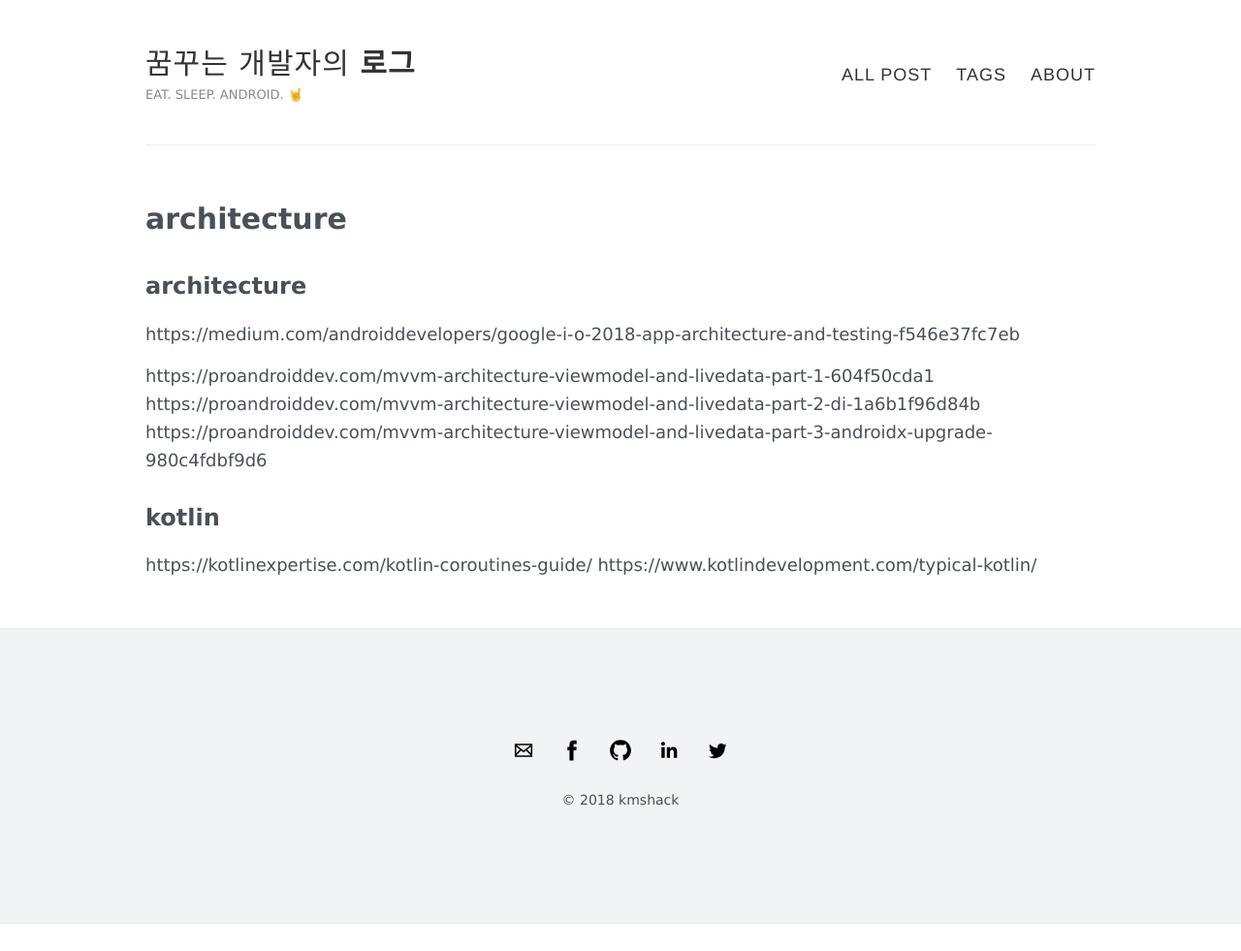
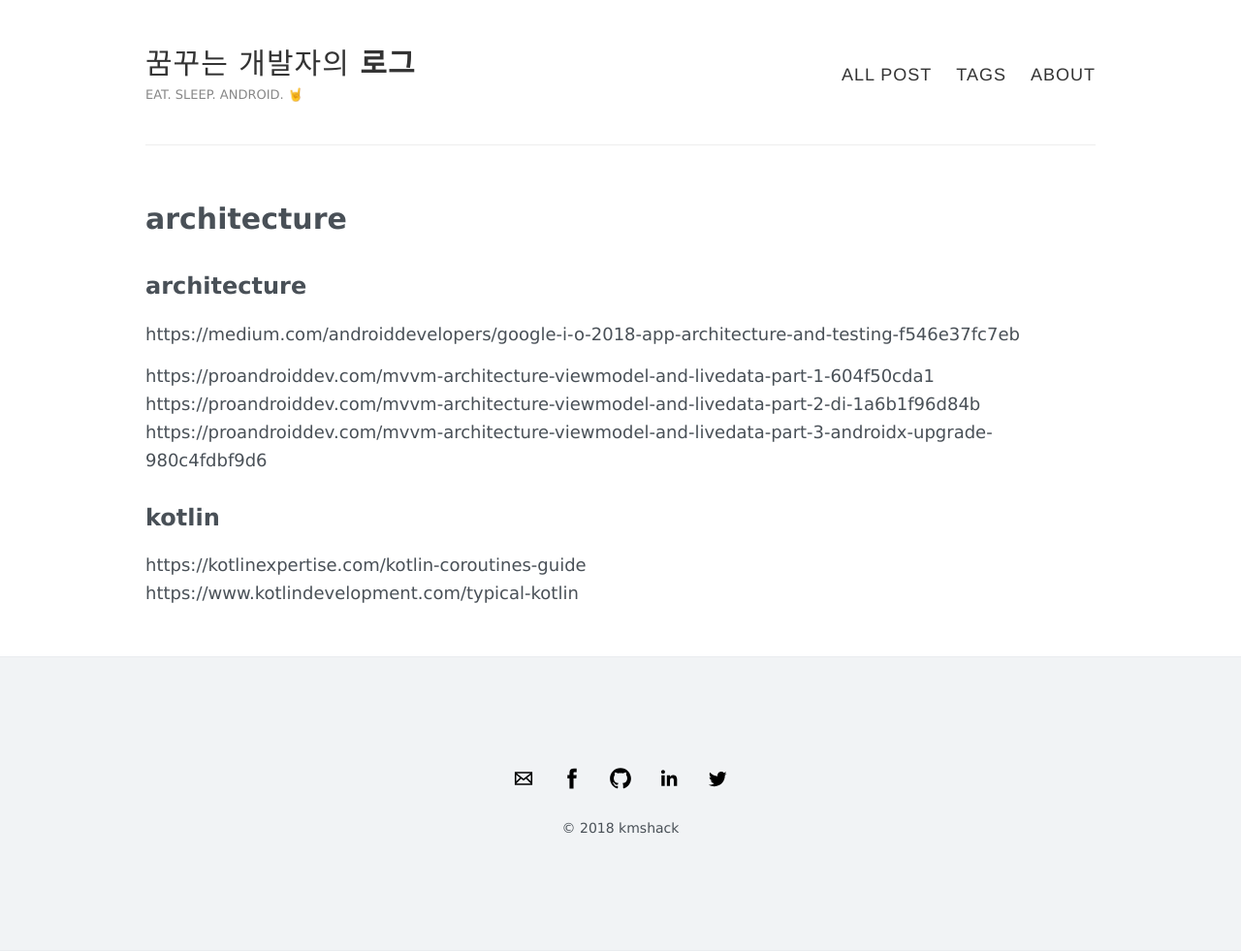
Before and after one commit to kmshack/blog.kmshack.kr, a Jekyll site: the page built from watingList.md, in a window 1280 px wide. Shown: the whole page at 97% size. Built offline with Jekyll 4.4.1, drawn with Linux system fonts in a browser that asks for light colours; our own code applies the rules of GitHub Pages for plain Markdown files; before the commit the page ends 953 px from its top, so only the background shows below that.

```diff
--- a/watingList.md
+++ b/watingList.md
@@ -7,5 +7,5 @@ https://proandroiddev.com/mvvm-architecture-viewmodel-and-livedata-part-3-androi
 
 
 ## kotlin
-https://kotlinexpertise.com/kotlin-coroutines-guide/
-https://www.kotlindevelopment.com/typical-kotlin/
+https://kotlinexpertise.com/kotlin-coroutines-guide
+https://www.kotlindevelopment.com/typical-kotlin
```
